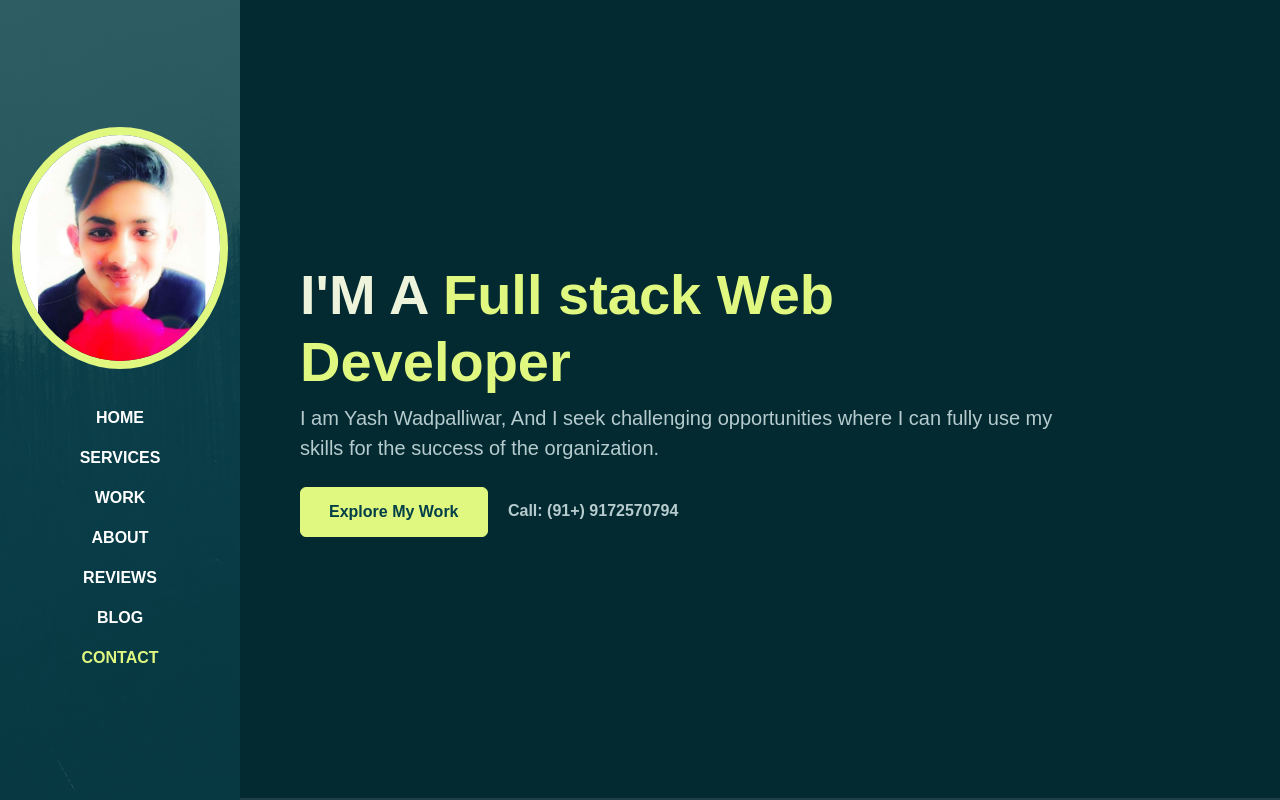
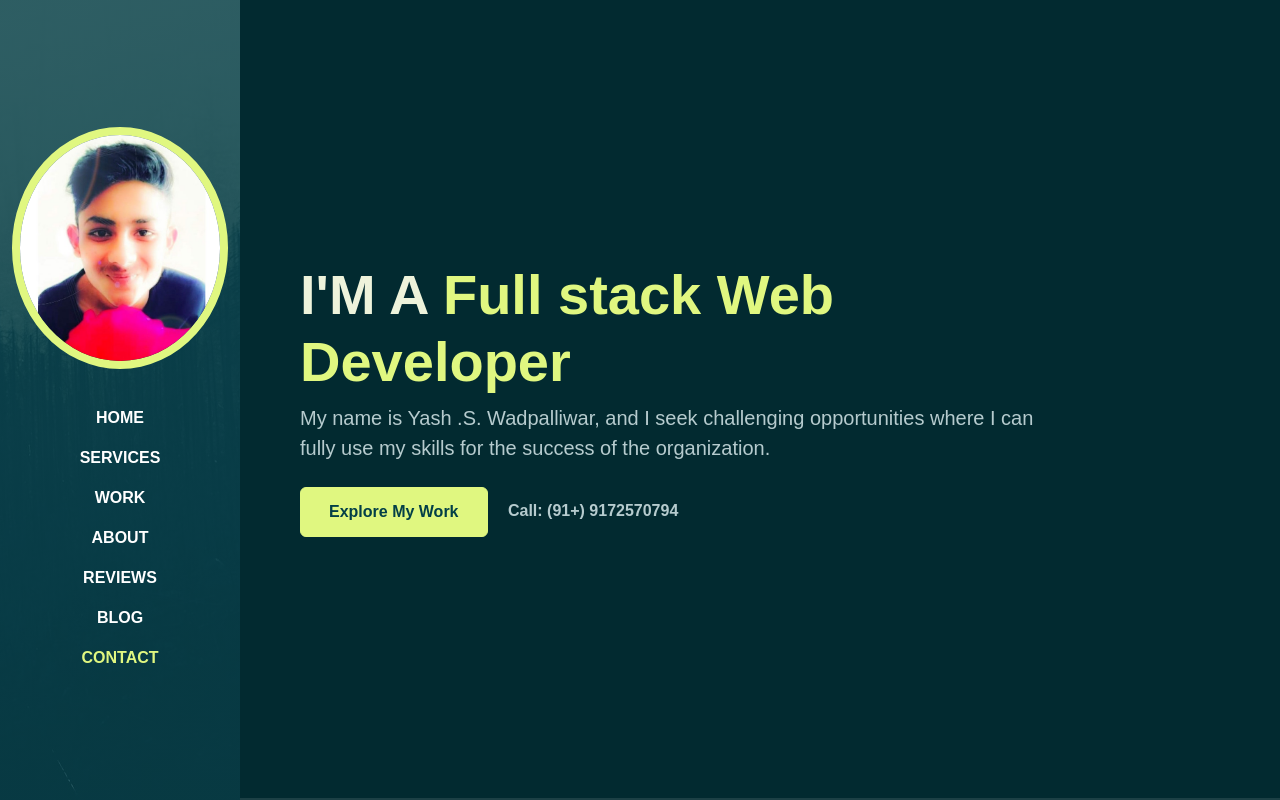
Before and after one commit to YashWadpalliwar/Myportfolio, a plain HTML site: page index.html in a window 1280 px wide. Shown: the top 800 px of the page. Drawn offline with Linux system fonts and the light colour scheme; a web font is replaced by a local one.

Commit message:
second  commit

```diff
--- a/index.html
+++ b/index.html
@@ -68,9 +68,7 @@
                         <h1 class="display-4 fw-bold" data-aos="fade-up">I'M A <span class="text-brand">Full stack Web
                                 Developer</span>
                         </h1>
-                        <p class="lead mt-2 mb-4" data-aos="fade-up" data-aos-delay="300">I am Yash Wadpalliwar, And I
-                            seek challenging opportunities where I can fully use my skills for the success of the
-                            organization.</p>
+                        <p class="lead mt-2 mb-4" data-aos="fade-up" data-aos-delay="300">My name is Yash .S. Wadpalliwar, and I seek challenging opportunities where I can fully use my skills for the success of the organization.</p>
                         <div data-aos="fade-up" data-aos-delay="600">
                             <a href="https://github.com/YashWadpalliwar" class="btn btn-brand me-3">Explore My Work</a>
                             <a href="#" class="link-custom">Call: (91+) 9172570794</a>
```
